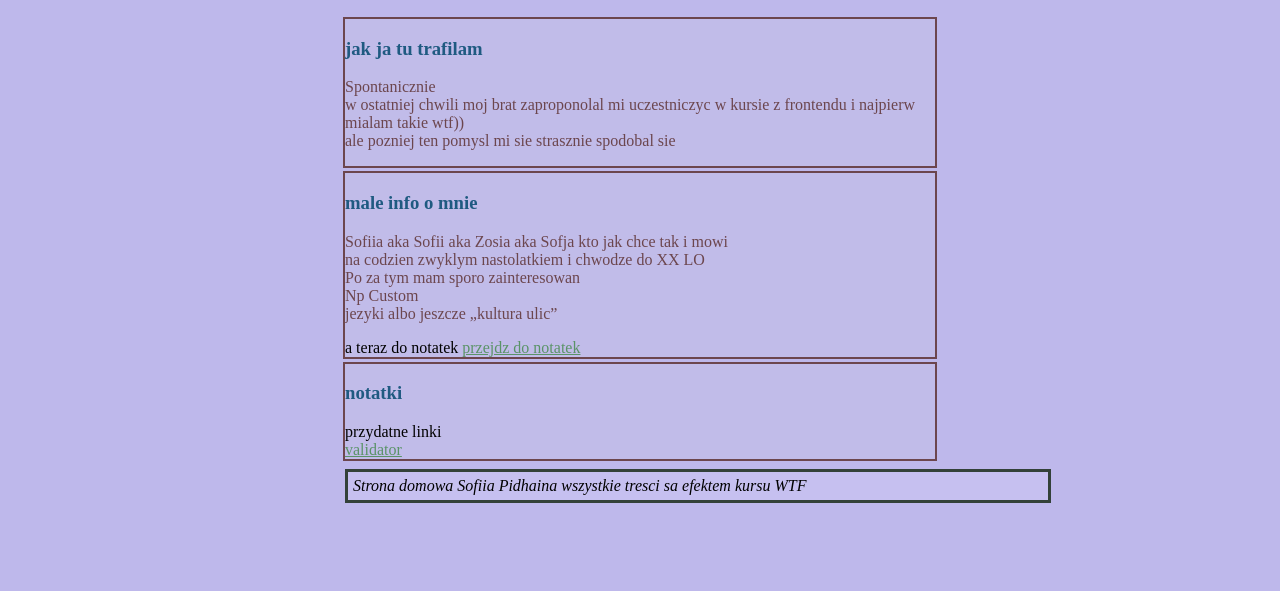
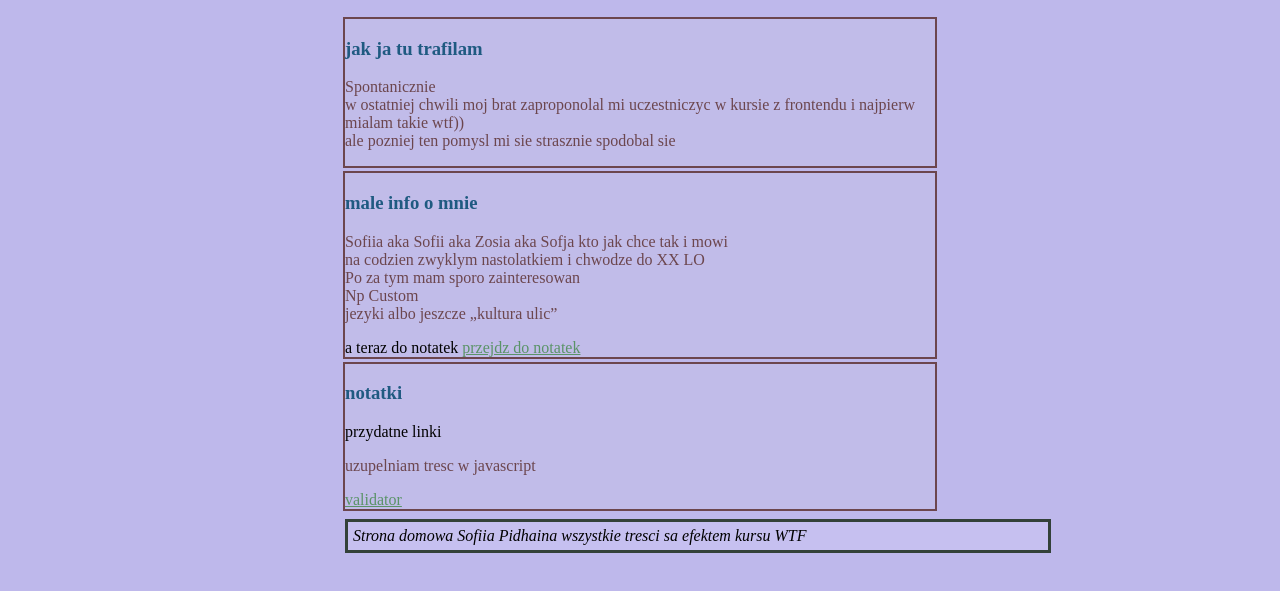
Before and after one commit to sofiiapidhaina/homepage1, a plain HTML site: page index.html in a window 1280 px wide. Shown: the part 153-744 px from the top of the page. Drawn offline with Linux system fonts and the light colour scheme.

Commit message:
add a JS

```diff
--- a/index.html
+++ b/index.html
@@ -40,6 +40,7 @@
     <section class="section" id="notatka">
         <h3>notatki</h3>
         przydatne linki <br>
+<p class="notes--js"></p>
         <a href="https://validator.w3.org/nu/#textarea">validator</a>
 
 
--- a/main.js
+++ b/main.js
@@ -6,3 +6,6 @@ const age = 16;
 console.log ('Cześć, witaj na mojej stronie!');
 
 console.log (`Mam na imię ${name} i mam ${age} lat`);
+const empertyParagraf = document.querySelector('.notes--js');
+
+empertyParagraf.innerHTML = 'uzupelniam tresc w javascript';
```
